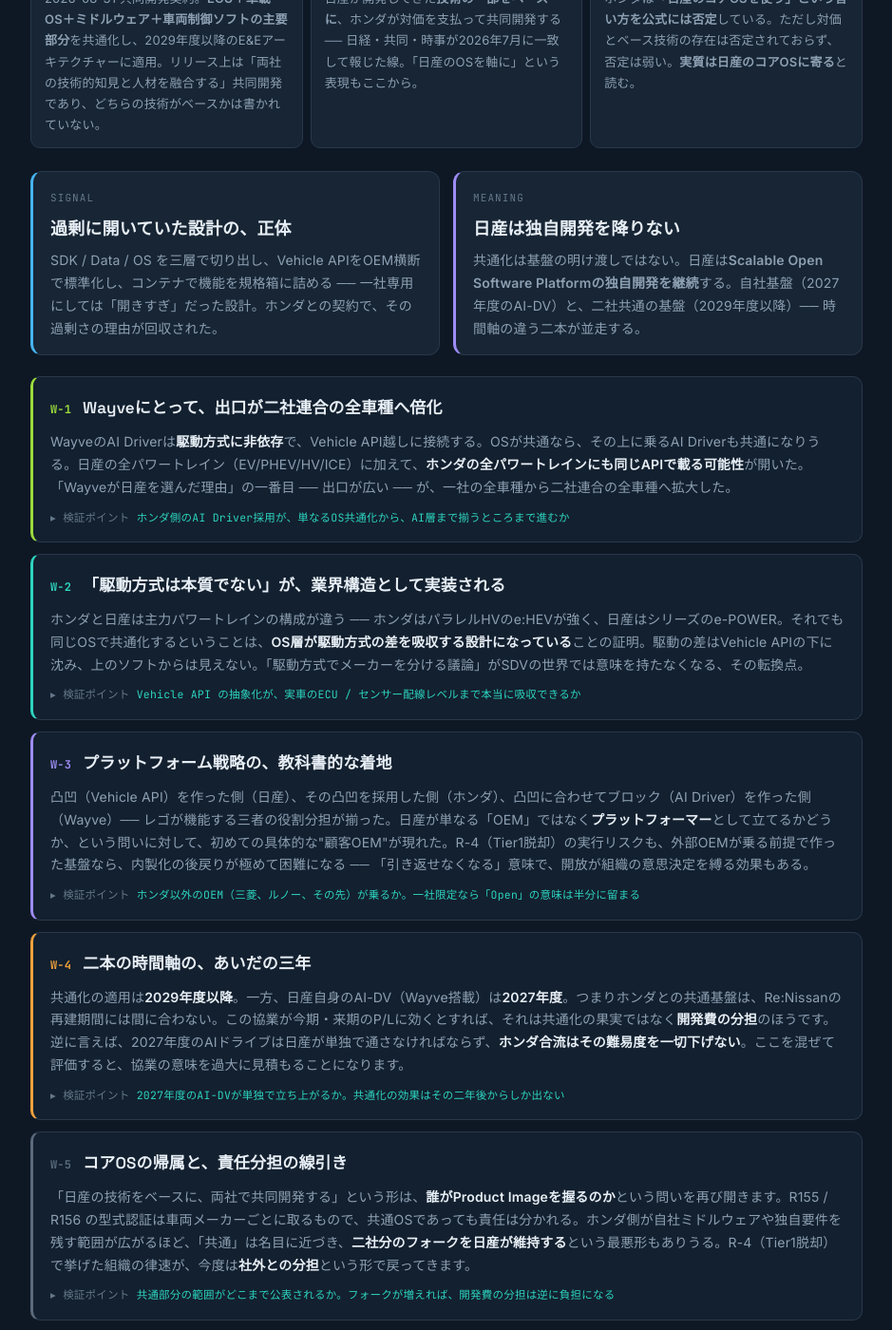
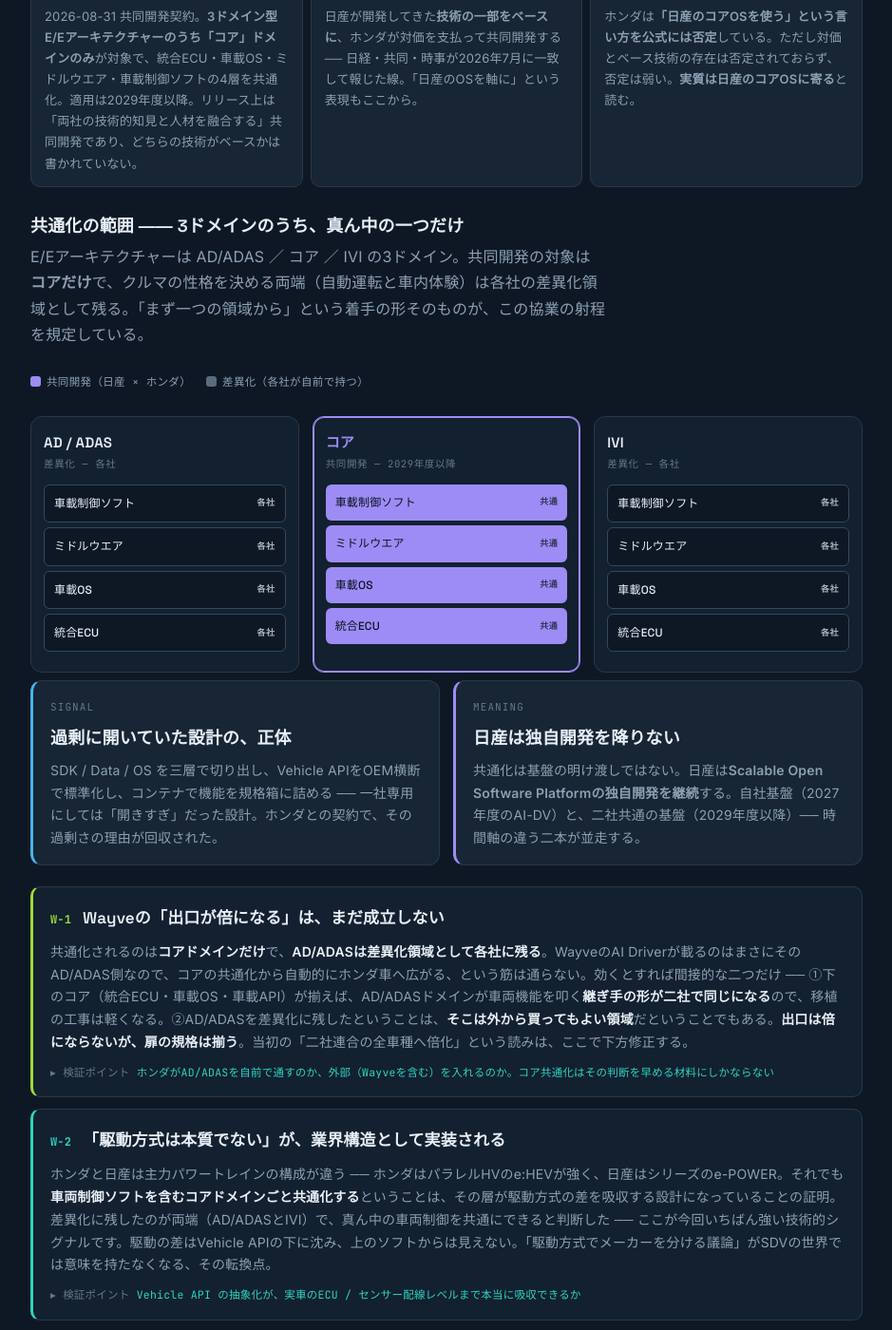
Before and after one commit to soy-tuber/nissan-notes, a Jekyll site: the page wayve_roadmap.html, which Jekyll copies as it is, in a window 1280 px wide and 1400 px high, scrolled down 5333 px. Shown: the whole window at 95% size, without its empty margins (170-1109 px from the left). Built offline with Jekyll 4.4.1, drawn with Linux system fonts in a browser that asks for light colours; some of the changed text lies outside the part shown.

Commit message:
共同開発の範囲をコアドメインのみに限定して記述を修正
日経クロステック 2026-09-07 の図（3ドメイン型E/Eアーキテクチャー、
スケーラブルオープンOSの構成）を反映。

- wayve_roadmap.html
  - セクション05に「共通化の範囲」の3ドメイン図を追加。AD/ADAS・IVIは
    差異化領域、共同開発はコアドメイン（統合ECU／車載OS／ミドルウエア／
    車載制御ソフトの4層）のみ
  - W-1を下方修正。Wayveが載るのはAD/ADAS側のため、コア共通化から
    ホンダ車へ自動的に広がる筋は通らない。効くのは継ぎ手の形が揃うことと、
    AD/ADASが「外から買ってよい領域」である点の二つの間接効果に限られる
  - W-2を、車両制御ソフトを含むコアごと共通化できたという技術的シグナル
    として書き直し。ロードマップ局面4もコア限定に修正
  - セクション03に車載OSの内訳（Vehicle API＋Linux／RTOS／AUTOSAR、
    セントラルECU）を追記
  - 出典に日経クロステック 2026-09-07 を追加
- nissan_dialogue.md 第十一章: コアのみ共通化である点と、Wayveの出口に
  関する読みの下方修正を追記

Co-Authored-By: Claude Opus 5 <noreply@anthropic.com>
Claude-Session: https://claude.ai/code/session_01PpWB4cfXDwAw34PEQomR7d

```diff
--- a/wayve_roadmap.html
+++ b/wayve_roadmap.html
@@ -255,7 +255,7 @@
       <div class="pbody">
         <h4>ホンダとのECU・コアOS共通化</h4>
         <ul>
-          <li style="--c:var(--open)"><b>2026年8月31日、共同開発契約を締結</b>。共通化の対象は<b>複数のECU、車載OS、ミドルウェア、車両制御ソフトの主要部分</b>。</li>
+          <li style="--c:var(--open)"><b>2026年8月31日、共同開発契約を締結</b>。対象は3ドメイン型E/Eアーキテクチャーの<b>「コア」ドメインのみ</b> ── 統合ECU・車載OS・ミドルウエア・車載制御ソフトの4層。<b>AD/ADASとIVIは各社の差異化領域</b>として残る。</li>
           <li style="--c:var(--nissan)">これらを載せる<b>E&amp;Eアーキテクチャー</b>を、2029年度以降の両社の次世代SDVに適用する目標。</li>
           <li style="--c:var(--aosp)">日産は<b>Scalable Open Software Platformの独自開発を継続</b>。共通化は「自社基盤の放棄」ではなく、その上に<b>もう一本の時間軸</b>が引かれた、という構図。</li>
         </ul>
@@ -321,7 +321,7 @@
       <div class="connector"><span>Vehicle API ／ SDK</span></div>
       <div class="ib" style="border-left:3px solid var(--nissan)">
         <span class="ic" style="background:var(--nissan)">PLATFORM</span>
-        <div><h4>Nissan Scalable Open Software Platform</h4><p>SDK / Data / OS。Android Automotive、コンテナOTA、全センサーへの開放アクセス。EV・PHEV・HV・ICE 全車に同じ基盤。</p></div>
+        <div><h4>Nissan Scalable Open Software Platform</h4><p>SDK / Data / OS。Android Automotive、コンテナOTA、全センサーへの開放アクセス。EV・PHEV・HV・ICE 全車に同じ基盤。車載OS「<b>スケーラブルオープンOS</b>」の中身は、車両機能へのアクセスを標準化した<b>Vehicle API（車載API）</b>の下に、<b>Linux（オープンソース）／RTOS（起動速度）／AUTOSAR（業界標準）</b>を用途別に並べる構成。その下がセントラルECU＋各ECUのE/Eアーキテクチャー。</p></div>
       </div>
       <div class="connector"><span>テレメトリ ／ デジタルツイン</span></div>
       <div class="ib" style="border-left:3px solid var(--aosp)">
@@ -380,13 +380,13 @@
 <section class="reveal">
   <div class="wrap">
     <div class="stag"><i>05</i> &nbsp;追記 / ホンダ合流 ―― 「Open」が意味を回収した瞬間</div>
-    <h2>凸凹が規格化されたことで、二社の箱に同じブロックが嵌まる</h2>
-    <p class="sub">2026年8月31日、日産とホンダが次世代SDV向けECU・ソフトウエアの<b>共同開発契約を締結</b>。共通化の対象は複数のECU、車載OS、ミドルウェア、車両制御ソフトの主要部分で、適用は2029年度以降。「Open」は3rdパーティ（Wayve）に開くだけでなく、他のOEM（ホンダ）にも開く設計だった ── その答え合わせが、契約という形で降りてきた。</p>
+    <h2>二社の箱に同じブロックが嵌まる ── ただし、真ん中の一段だけ</h2>
+    <p class="sub">2026年8月31日、日産とホンダが次世代SDV向けECU・ソフトウエアの<b>共同開発契約を締結</b>。ただし対象は3ドメインのうち<b>「コア」ひとつだけ</b>で、適用は2029年度以降。「Open」は3rdパーティ（Wayve）に開くだけでなく、他のOEM（ホンダ）にも開く設計だった ── その答え合わせが、限定つきで降りてきた。</p>
 
     <div class="tier3">
       <div class="t-clear">
         <div class="lb">Fact — 公式</div>
-        <p>2026-08-31 共同開発契約。<b>ECU＋車載OS＋ミドルウェア＋車両制御ソフトの主要部分</b>を共通化し、2029年度以降のE&amp;Eアーキテクチャーに適用。リリース上は「両社の技術的知見と人材を融合する」共同開発であり、どちらの技術がベースかは書かれていない。</p>
+        <p>2026-08-31 共同開発契約。<b>3ドメイン型E/Eアーキテクチャーのうち「コア」ドメインのみ</b>が対象で、統合ECU・車載OS・ミドルウエア・車載制御ソフトの4層を共通化。適用は2029年度以降。リリース上は「両社の技術的知見と人材を融合する」共同開発であり、どちらの技術がベースかは書かれていない。</p>
       </div>
       <div class="t-live">
         <div class="lb">Reported — 報道</div>
@@ -395,6 +395,36 @@
       <div class="t-debt">
         <div class="lb">Reading — 本ページの読み</div>
         <p>ホンダは<b>「日産のコアOSを使う」という言い方を公式には否定</b>している。ただし対価とベース技術の存在は否定されておらず、否定は弱い。<b>実質は日産のコアOSに寄る</b>と読む。</p>
+      </div>
+    </div>
+
+    <h3 style="font-family:var(--g);font-weight:600;font-size:18px;margin:26px 0 4px">共通化の範囲 ―― 3ドメインのうち、真ん中の一つだけ</h3>
+    <p class="sub">E/Eアーキテクチャーは AD/ADAS ／ コア ／ IVI の3ドメイン。共同開発の対象は<b>コアだけ</b>で、クルマの性格を決める両端（自動運転と車内体験）は各社の差異化領域として残る。「まず一つの領域から」という着手の形そのものが、この協業の射程を規定している。</p>
+    <div class="legend">
+      <span><i class="sw" style="background:var(--open)"></i>共同開発（日産 × ホンダ）</span>
+      <span><i class="sw" style="background:var(--tier1)"></i>差異化（各社が自前で持つ）</span>
+    </div>
+    <div class="stacks">
+      <div class="col">
+        <div class="ct">AD / ADAS</div><div class="cs">差異化 — 各社</div>
+        <div class="lay dim" style="background:var(--ink);border:1px solid var(--line2)">車載制御ソフト<span class="o">各社</span></div>
+        <div class="lay dim" style="background:var(--ink);border:1px solid var(--line2)">ミドルウエア<span class="o">各社</span></div>
+        <div class="lay dim" style="background:var(--ink);border:1px solid var(--line2)">車載OS<span class="o">各社</span></div>
+        <div class="lay dim" style="background:var(--ink);border:1px solid var(--line2)">統合ECU<span class="o">各社</span></div>
+      </div>
+      <div class="col" style="border-color:var(--open);box-shadow:0 0 0 1px var(--open) inset">
+        <div class="ct" style="color:var(--open)">コア</div><div class="cs">共同開発 — 2029年度以降</div>
+        <div class="lay" style="background:var(--open)">車載制御ソフト<span class="o">共通</span></div>
+        <div class="lay" style="background:var(--open)">ミドルウエア<span class="o">共通</span></div>
+        <div class="lay" style="background:var(--open)">車載OS<span class="o">共通</span></div>
+        <div class="lay" style="background:var(--open)">統合ECU<span class="o">共通</span></div>
+      </div>
+      <div class="col">
+        <div class="ct">IVI</div><div class="cs">差異化 — 各社</div>
+        <div class="lay dim" style="background:var(--ink);border:1px solid var(--line2)">車載制御ソフト<span class="o">各社</span></div>
+        <div class="lay dim" style="background:var(--ink);border:1px solid var(--line2)">ミドルウエア<span class="o">各社</span></div>
+        <div class="lay dim" style="background:var(--ink);border:1px solid var(--line2)">車載OS<span class="o">各社</span></div>
+        <div class="lay dim" style="background:var(--ink);border:1px solid var(--line2)">統合ECU<span class="o">各社</span></div>
       </div>
     </div>
 
@@ -412,20 +442,20 @@
     </div>
 
     <div class="risk" style="border-left-color:var(--wayve);margin-top:22px">
-      <div class="rh"><span class="rn" style="color:var(--wayve)">W-1</span><h4>Wayveにとって、出口が二社連合の全車種へ倍化</h4></div>
-      <p>WayveのAI Driverは<b>駆動方式に非依存</b>で、Vehicle API越しに接続する。OSが共通なら、その上に乗るAI Driverも共通になりうる。日産の全パワートレイン（EV/PHEV/HV/ICE）に加えて、<b>ホンダの全パワートレインにも同じAPIで載る可能性</b>が開いた。「Wayveが日産を選んだ理由」の一番目 ── 出口が広い ── が、一社の全車種から二社連合の全車種へ拡大した。</p>
-      <div class="watch">ホンダ側のAI Driver採用が、単なるOS共通化から、AI層まで揃うところまで進むか</div>
+      <div class="rh"><span class="rn" style="color:var(--wayve)">W-1</span><h4>Wayveの「出口が倍になる」は、まだ成立しない</h4></div>
+      <p>共通化されるのは<b>コアドメインだけ</b>で、<b>AD/ADASは差異化領域として各社に残る</b>。WayveのAI Driverが載るのはまさにそのAD/ADAS側なので、コアの共通化から自動的にホンダ車へ広がる、という筋は通らない。効くとすれば間接的な二つだけ ── ①下のコア（統合ECU・車載OS・車載API）が揃えば、AD/ADASドメインが車両機能を叩く<b>継ぎ手の形が二社で同じになる</b>ので、移植の工事は軽くなる。②AD/ADASを差異化に残したということは、<b>そこは外から買ってもよい領域</b>だということでもある。<b>出口は倍にならないが、扉の規格は揃う</b>。当初の「二社連合の全車種へ倍化」という読みは、ここで下方修正する。</p>
+      <div class="watch">ホンダがAD/ADASを自前で通すのか、外部（Wayveを含む）を入れるのか。コア共通化はその判断を早める材料にしかならない</div>
     </div>
 
     <div class="risk" style="border-left-color:var(--nissan);margin-top:12px">
       <div class="rh"><span class="rn" style="color:var(--nissan)">W-2</span><h4>「駆動方式は本質でない」が、業界構造として実装される</h4></div>
-      <p>ホンダと日産は主力パワートレインの構成が違う ── ホンダはパラレルHVのe:HEVが強く、日産はシリーズのe-POWER。それでも同じOSで共通化するということは、<b>OS層が駆動方式の差を吸収する設計になっている</b>ことの証明。駆動の差はVehicle APIの下に沈み、上のソフトからは見えない。「駆動方式でメーカーを分ける議論」がSDVの世界では意味を持たなくなる、その転換点。</p>
+      <p>ホンダと日産は主力パワートレインの構成が違う ── ホンダはパラレルHVのe:HEVが強く、日産はシリーズのe-POWER。それでも<b>車両制御ソフトを含むコアドメインごと共通化する</b>ということは、その層が駆動方式の差を吸収する設計になっていることの証明。差異化に残したのが両端（AD/ADASとIVI）で、真ん中の車両制御を共通にできると判断した ── ここが今回いちばん強い技術的シグナルです。駆動の差はVehicle APIの下に沈み、上のソフトからは見えない。「駆動方式でメーカーを分ける議論」がSDVの世界では意味を持たなくなる、その転換点。</p>
       <div class="watch">Vehicle API の抽象化が、実車のECU / センサー配線レベルまで本当に吸収できるか</div>
     </div>
 
     <div class="risk" style="border-left-color:var(--open);margin-top:12px">
       <div class="rh"><span class="rn" style="color:var(--open)">W-3</span><h4>プラットフォーム戦略の、教科書的な着地</h4></div>
-      <p>凸凹（Vehicle API）を作った側（日産）、その凸凹を採用した側（ホンダ）、凸凹に合わせてブロック（AI Driver）を作った側（Wayve）── レゴが機能する三者の役割分担が揃った。日産が単なる「OEM」ではなく<b>プラットフォーマー</b>として立てるかどうか、という問いに対して、初めての具体的な"顧客OEM"が現れた。R-4（Tier1脱却）の実行リスクも、外部OEMが乗る前提で作った基盤なら、内製化の後戻りが極めて困難になる ── 「引き返せなくなる」意味で、開放が組織の意思決定を縛る効果もある。</p>
+      <p>凸凹（Vehicle API）を作った側（日産）、その凸凹を採用した側（ホンダ）、凸凹に合わせてブロック（AI Driver）を作った側（Wayve）── レゴが機能する三者の役割分担が揃った。日産が単なる「OEM」ではなく<b>プラットフォーマー</b>として立てるかどうか、という問いに対して、コアひとつ分とはいえ、初めての具体的な"顧客OEM"が現れた。R-4（Tier1脱却）の実行リスクも、外部OEMが乗る前提で作った基盤なら、内製化の後戻りが極めて困難になる ── 「引き返せなくなる」意味で、開放が組織の意思決定を縛る効果もある。</p>
       <div class="watch">ホンダ以外のOEM（三菱、ルノー、その先）が乗るか。一社限定なら「Open」の意味は半分に留まる</div>
     </div>
 
@@ -453,7 +483,9 @@
       Nissan — Concept of Nissan's SDV, 段階的な内製開発への移行, AI-DV（TECH PLAY 2026-01 / 2026-06）<br>
       Honda × Nissan — 次世代SDV向けECU・ソフトウエアの共同開発契約（2026-08-31、2029年度以降適用）／<br>
       　「日産の技術をベースに共同開発」報道（日本経済新聞・共同通信・時事通信 2026-07-26）／<br>
-      　コアOSの扱いと日産の独自開発継続（日経クロステック 2026-09-03）<br>
+      　コアOSの扱いと日産の独自開発継続（日経クロステック 2026-09-03）／<br>
+      　「まず1つの領域から」共同開発はコアドメインのみ・3ドメイン型E/Eアーキテクチャー図・<br>
+      　スケーラブルオープンOSの構成図（日経クロステック 2026-09-07）<br>
       規格 — UNECE R155 / R156, ISO 26262（ASIL）, ISO 21434, JASPAR
     </p>
     <p class="disc">公開情報・登壇資料・報道をもとに再構成した整理用ドキュメント。数値・時期は発表時点のもので、量産展開の実績は別途検証を要する。ホンダが日産のコアOSを土台にする、という点は<b>公式発表ではなく報道と本ページの読み</b>であり、ホンダ側は公式にはその表現を否定している（セクション05の Fact / Reported / Reading の区別を参照）。投資判断ではなく、論点整理を目的とする。</p>
```
Also changed, not shown: nissan_dialogue.md (+5 -1 lines).
